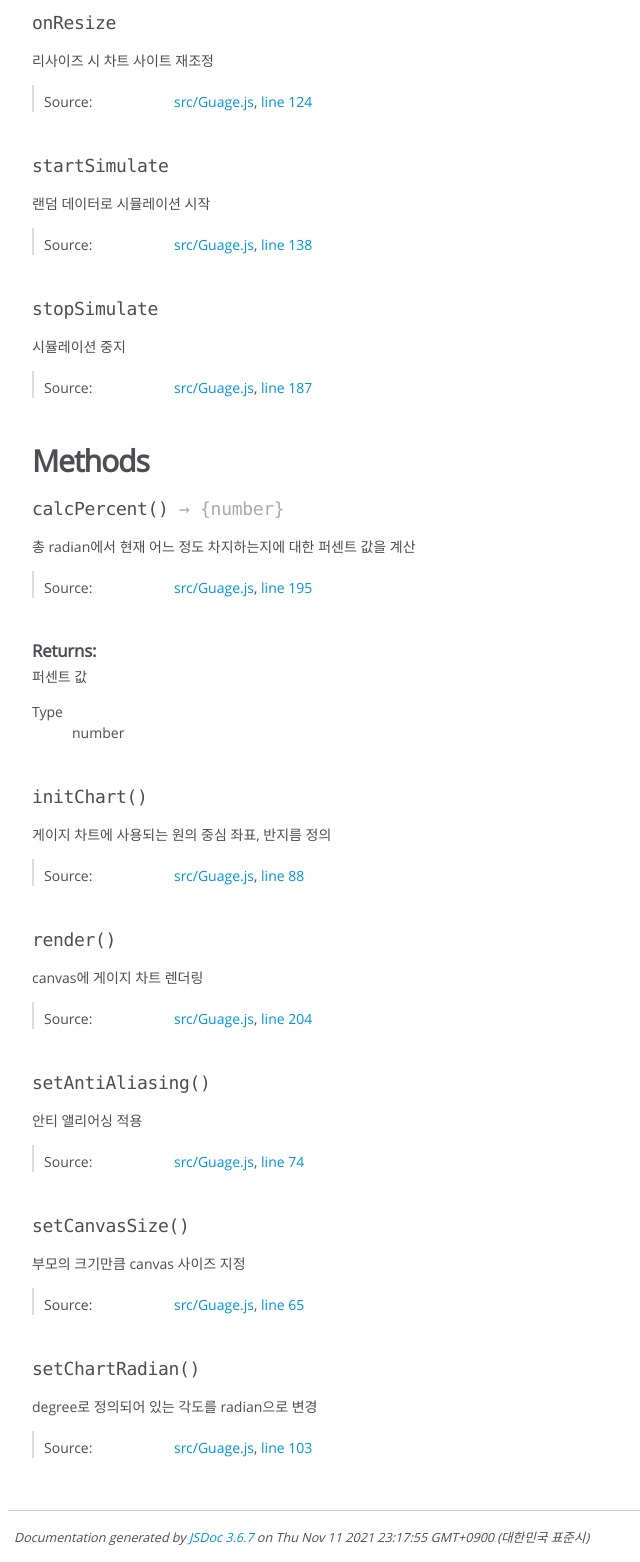
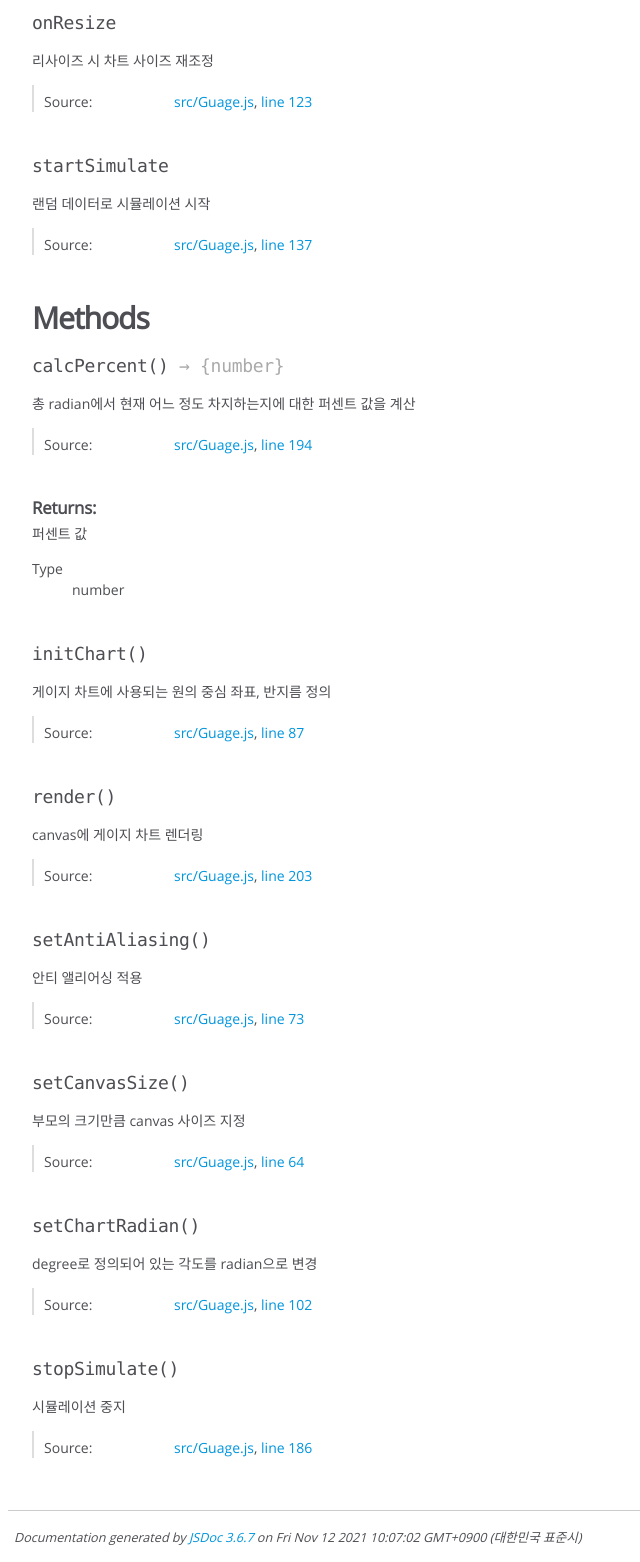
Before and after one commit to sej-dev/onboard_week5, a website: page doc/Guage.html in a window 1280 px wide. Shown: the part 616-2178 px from the top of the page, without its empty margins (0-640 px from the left). Drawn offline with Linux system fonts and the light colour scheme.

Commit message:
Doc: jsdoc html

```diff
--- a/doc/Guage.html
+++ b/doc/Guage.html
@@ -247,7 +247,7 @@
 
 
 <div class="description">
-    리사이즈 시 차트 사이트 재조정
+    리사이즈 시 차트 사이즈 재조정
 </div>
 
 
@@ -285,7 +285,7 @@
 
     <dt class="tag-source">Source:</dt>
     <dd class="tag-source"><ul class="dummy"><li>
-        <a href="src_Guage.js.html">src/Guage.js</a>, <a href="src_Guage.js.html#line124">line 124</a>
+        <a href="src_Guage.js.html">src/Guage.js</a>, <a href="src_Guage.js.html#line123">line 123</a>
     </li></ul></dd>
 
 
@@ -347,69 +347,7 @@
 
     <dt class="tag-source">Source:</dt>
     <dd class="tag-source"><ul class="dummy"><li>
-        <a href="src_Guage.js.html">src/Guage.js</a>, <a href="src_Guage.js.html#line138">line 138</a>
-    </li></ul></dd>
-
-
-
-
-
-
-
-</dl>
-
-
-
-
-
-
-
-
-<h4 class="name" id="stopSimulate"><span class="type-signature"></span>stopSimulate<span class="type-signature"></span></h4>
-
-
-
-
-<div class="description">
-    시뮬레이션 중지
-</div>
-
-
-
-
-
-
-
-<dl class="details">
-
-
-
-
-
-
-
-
-
-
-
-
-
-
-
-
-
-
-
-
-
-
-
-
-
-
-    <dt class="tag-source">Source:</dt>
-    <dd class="tag-source"><ul class="dummy"><li>
-        <a href="src_Guage.js.html">src/Guage.js</a>, <a href="src_Guage.js.html#line187">line 187</a>
+        <a href="src_Guage.js.html">src/Guage.js</a>, <a href="src_Guage.js.html#line137">line 137</a>
     </li></ul></dd>
 
 
@@ -489,7 +427,7 @@
 
     <dt class="tag-source">Source:</dt>
     <dd class="tag-source"><ul class="dummy"><li>
-        <a href="src_Guage.js.html">src/Guage.js</a>, <a href="src_Guage.js.html#line195">line 195</a>
+        <a href="src_Guage.js.html">src/Guage.js</a>, <a href="src_Guage.js.html#line194">line 194</a>
     </li></ul></dd>
 
 
@@ -599,7 +537,7 @@
 
     <dt class="tag-source">Source:</dt>
     <dd class="tag-source"><ul class="dummy"><li>
-        <a href="src_Guage.js.html">src/Guage.js</a>, <a href="src_Guage.js.html#line88">line 88</a>
+        <a href="src_Guage.js.html">src/Guage.js</a>, <a href="src_Guage.js.html#line87">line 87</a>
     </li></ul></dd>
 
 
@@ -687,7 +625,7 @@
 
     <dt class="tag-source">Source:</dt>
     <dd class="tag-source"><ul class="dummy"><li>
-        <a href="src_Guage.js.html">src/Guage.js</a>, <a href="src_Guage.js.html#line204">line 204</a>
+        <a href="src_Guage.js.html">src/Guage.js</a>, <a href="src_Guage.js.html#line203">line 203</a>
     </li></ul></dd>
 
 
@@ -775,7 +713,7 @@
 
     <dt class="tag-source">Source:</dt>
     <dd class="tag-source"><ul class="dummy"><li>
-        <a href="src_Guage.js.html">src/Guage.js</a>, <a href="src_Guage.js.html#line74">line 74</a>
+        <a href="src_Guage.js.html">src/Guage.js</a>, <a href="src_Guage.js.html#line73">line 73</a>
     </li></ul></dd>
 
 
@@ -863,7 +801,7 @@
 
     <dt class="tag-source">Source:</dt>
     <dd class="tag-source"><ul class="dummy"><li>
-        <a href="src_Guage.js.html">src/Guage.js</a>, <a href="src_Guage.js.html#line65">line 65</a>
+        <a href="src_Guage.js.html">src/Guage.js</a>, <a href="src_Guage.js.html#line64">line 64</a>
     </li></ul></dd>
 
 
@@ -951,7 +889,95 @@
 
     <dt class="tag-source">Source:</dt>
     <dd class="tag-source"><ul class="dummy"><li>
-        <a href="src_Guage.js.html">src/Guage.js</a>, <a href="src_Guage.js.html#line103">line 103</a>
+        <a href="src_Guage.js.html">src/Guage.js</a>, <a href="src_Guage.js.html#line102">line 102</a>
+    </li></ul></dd>
+
+
+
+
+
+
+
+</dl>
+
+
+
+
+
+
+
+
+
+
+
+
+
+
+
+
+
+
+
+
+
+
+
+
+
+
+    <h4 class="name" id="stopSimulate"><span class="type-signature"></span>stopSimulate<span class="signature">()</span><span class="type-signature"></span></h4>
+
+
+
+
+
+
+<div class="description">
+    시뮬레이션 중지
+</div>
+
+
+
+
+
+
+
+
+
+
+
+
+
+<dl class="details">
+
+
+
+
+
+
+
+
+
+
+
+
+
+
+
+
+
+
+
+
+
+
+
+
+
+
+    <dt class="tag-source">Source:</dt>
+    <dd class="tag-source"><ul class="dummy"><li>
+        <a href="src_Guage.js.html">src/Guage.js</a>, <a href="src_Guage.js.html#line186">line 186</a>
     </li></ul></dd>
 
 
@@ -1003,7 +1029,7 @@
 <br class="clear">
 
 <footer>
-    Documentation generated by <a href="https://github.com/jsdoc/jsdoc">JSDoc 3.6.7</a> on Thu Nov 11 2021 23:17:55 GMT+0900 (대한민국 표준시)
+    Documentation generated by <a href="https://github.com/jsdoc/jsdoc">JSDoc 3.6.7</a> on Fri Nov 12 2021 10:07:02 GMT+0900 (대한민국 표준시)
 </footer>
 
 <script> prettyPrint(); </script>
```
Also changed, not shown: doc/Angle.html (+1 -1 lines), doc/Point.html (+1 -1 lines), doc/RandomCheckbox.html (+1 -1 lines), doc/index.html (+1 -1 lines), doc/lib_Angle.js.html (+1 -1 lines), doc/lib_Point.js.html (+1 -1 lines), doc/src_Guage.js.html (+12 -13 lines), doc/src_RandomCheckbox.js.html (+1 -1 lines).
